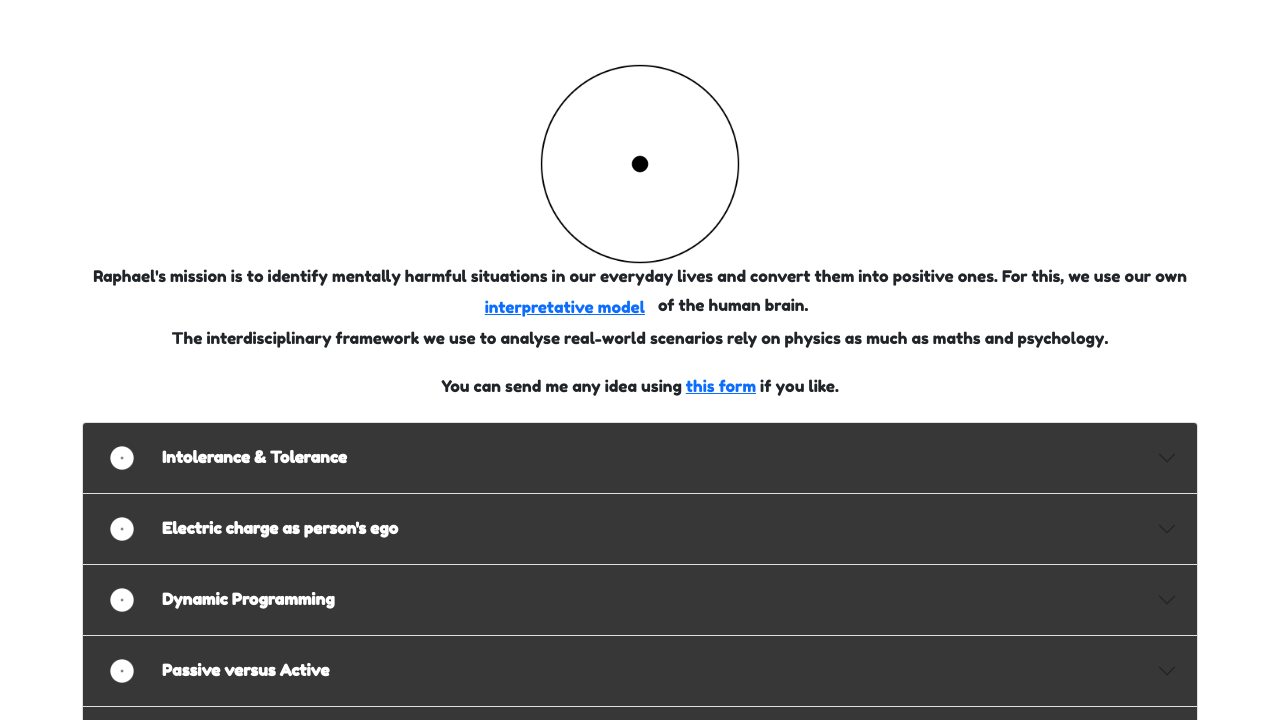
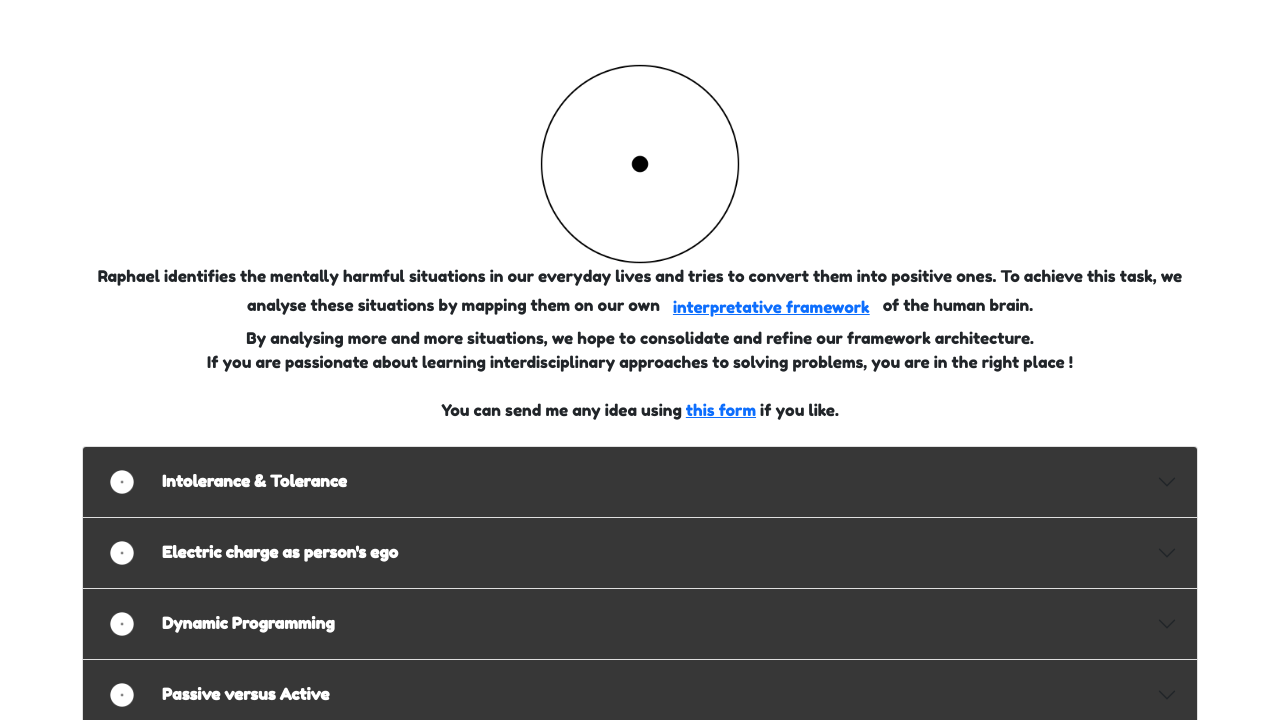
Before and after one commit to mokawonka/raphael, a plain HTML site: page index.html in a window 1280 px wide. Shown: the top 720 px of the page. Drawn offline with Linux system fonts and the light colour scheme.

Commit message:
new intro

```diff
--- a/index.html
+++ b/index.html
@@ -20,10 +20,10 @@
 
         <div class="col text-center">
             <img id=mentallogo src="media/content/raphael.png">
-            Raphael's mission is to identify mentally harmful situations in our everyday lives and convert them into positive ones. For this, we use our own <button type="button" class="btn btn-link" data-bs-toggle="modal"
-                data-bs-target="#brainmodels">interpretative model
-            </button>of the human brain.<br>
-            The interdisciplinary framework we use to analyse real-world scenarios rely on physics as much as maths and psychology.
+            Raphael identifies the mentally harmful situations in our everyday lives and tries to convert them into positive ones. To achieve this task, we analyse these situations by mapping them on our own<button type="button" class="btn btn-link" data-bs-toggle="modal"
+                data-bs-target="#brainmodels">interpretative framework</button>of the human brain.<br>
+                By analysing more and more situations, we hope to consolidate and refine our framework architecture.<br>
+                If you are passionate about learning interdisciplinary approaches to solving problems, you are in the right place !
             <br>
             <br>
             You can send me any idea using <a href="message.html">this form</a> if you like.
```
